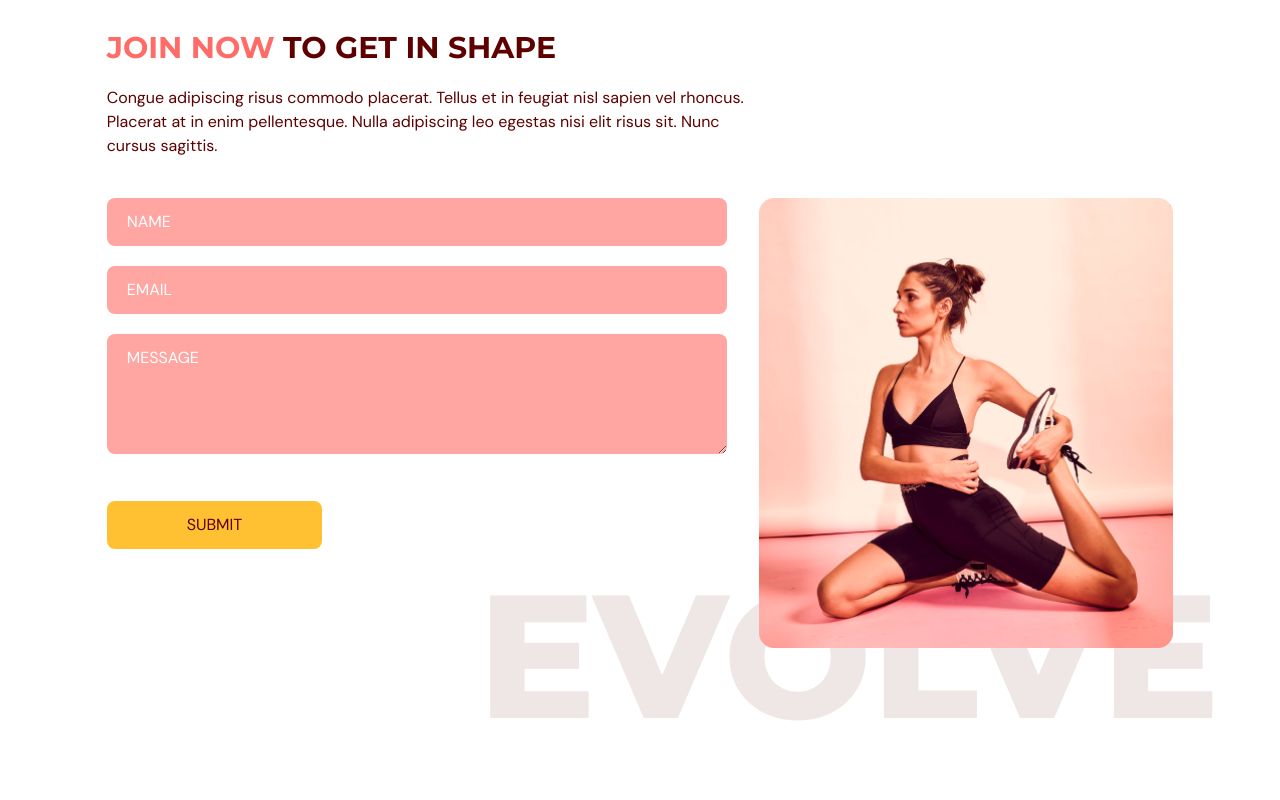
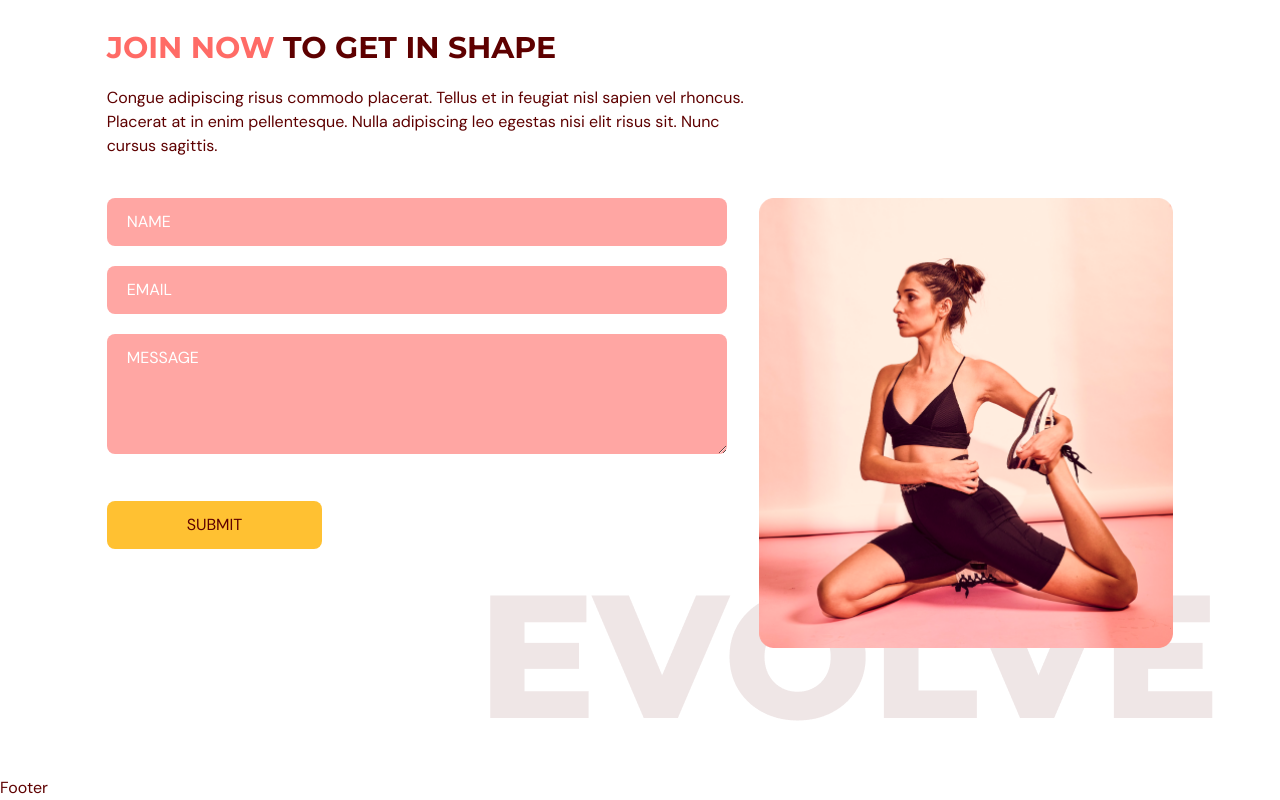
Before and after one commit to denisdiaconu/fit-wave, a React (Vite) app: page / in a window 1280 px wide. Shown: the part 3056-3856 px from the top of the page. Before the commit the page ends 3832 px from the top, so only its background shows below. Built offline with nearby package versions, Linux system fonts and the light colour scheme.

Commit message:
Add footer component

```diff
--- a/src/App.tsx
+++ b/src/App.tsx
@@ -2,6 +2,7 @@ import Navbar from "@/scenes/navbar";
 import Home from "@/scenes/home";
 import Benefits from "@/scenes/benefits";
 import OurClasses from "@/scenes/ourClasses";
+import Footer from "@/scenes/footer";
 import ContactUs from "@/scenes/contactUs";
 import { useEffect, useState } from "react";
 import { SelectedPage } from "@/shared/types";
@@ -36,6 +37,7 @@ function App() {
         <Benefits setSelectedPage={setSelectedPage} />
         <OurClasses setSelectedPage={setSelectedPage} />
         <ContactUs setSelectedPage={setSelectedPage} />
+        <Footer />
       </div>
     </>
   );
--- /dev/null
+++ b/src/scenes/footer/index.tsx
@@ -0,0 +1,11 @@
+import React from 'react'
+
+type Props = {}
+
+const Footer = (props: Props) => {
+  return (
+    <div>Footer</div>
+  )
+}
+
+export default Footer
```
